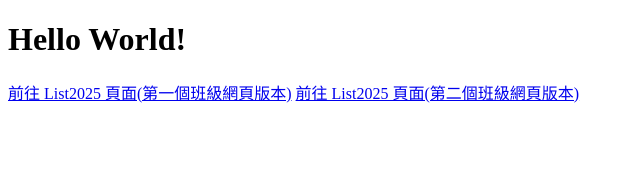
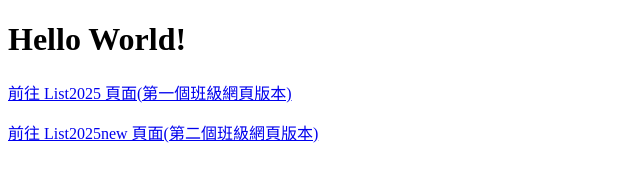
Before and after one commit to Sin-Yo/Leeming2025codeing, a plain HTML site: page index.html in a window 1280 px wide. Shown: the whole page, without its empty margins (0-640 px from the left). Drawn offline with Linux system fonts and the light colour scheme.

Commit message:
Update index.html

```diff
--- a/index.html
+++ b/index.html
@@ -9,8 +9,8 @@
   <h1>Hello World!</h1>
 
   <!-- 新增的超連結 -->
-  <a href="List2025.html">前往 List2025 頁面(第一個班級網頁版本)</a>
-  <a href="List2025.html">前往 List2025 頁面(第二個班級網頁版本)</a>
+    <P><a href="List2025.html">前往 List2025 頁面(第一個班級網頁版本)</a></P>
+  <a href="List2025new.html">前往 List2025new 頁面(第二個班級網頁版本)</a>
 
   <script>
     console.log("Hello World! 來自 index.html 的問候");
```
